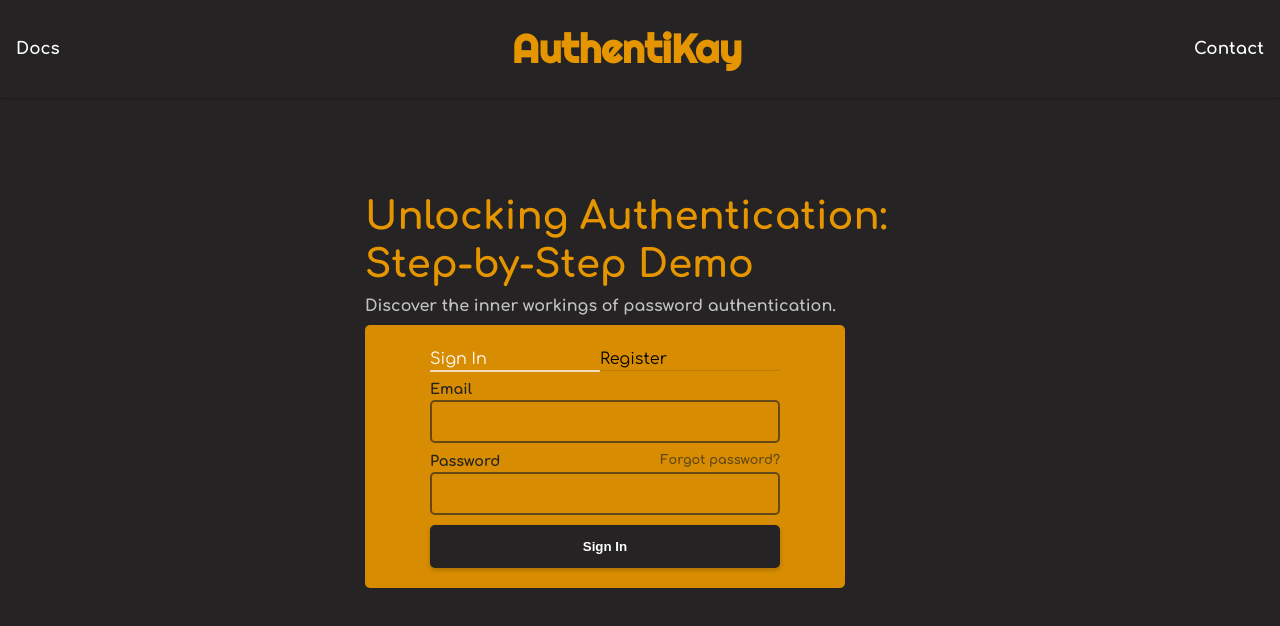
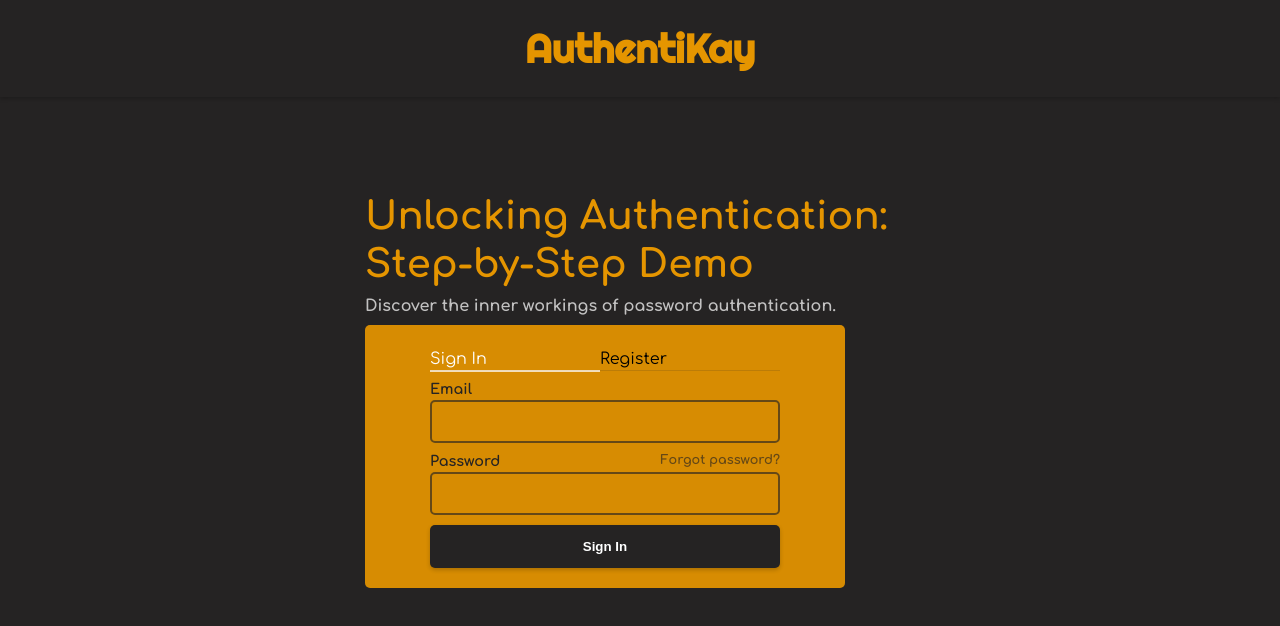
Before and after one commit to FengDenny/Vanilla, a website: page AuthentiKay/index.html in a window 1280 px wide. Drawn offline with Linux system fonts and the light colour scheme; no server answers.

Commit message:
Removed unused nav links for home page

```diff
--- a/AuthentiKay/index.html
+++ b/AuthentiKay/index.html
@@ -16,30 +16,12 @@
 
 <body>
     <div class="navbar">
-        <div class="nav-container container">
-            <nav class="left-content">
-                <ul>
-                    <li>
-                        <a href="docs.html">
-                            <h2>Docs</h2>
-                        </a>
-                    </li>
-                </ul>
-            </nav>
+        <div class="nav-container-main container">
             <nav class ="mid-content">
                 <ul>
                     <li>
                         <a href="/">
                             <h1 class="navbar-logo">AuthentiKay</h1>
-                            </a>
-                    </li>
-                </ul>
-            </nav>
-            <nav class="right-content">
-                <ul>
-                    <li>
-                        <a href="/">
-                            <h2>Contact</h2>
                         </a>
                     </li>
                 </ul>
```
